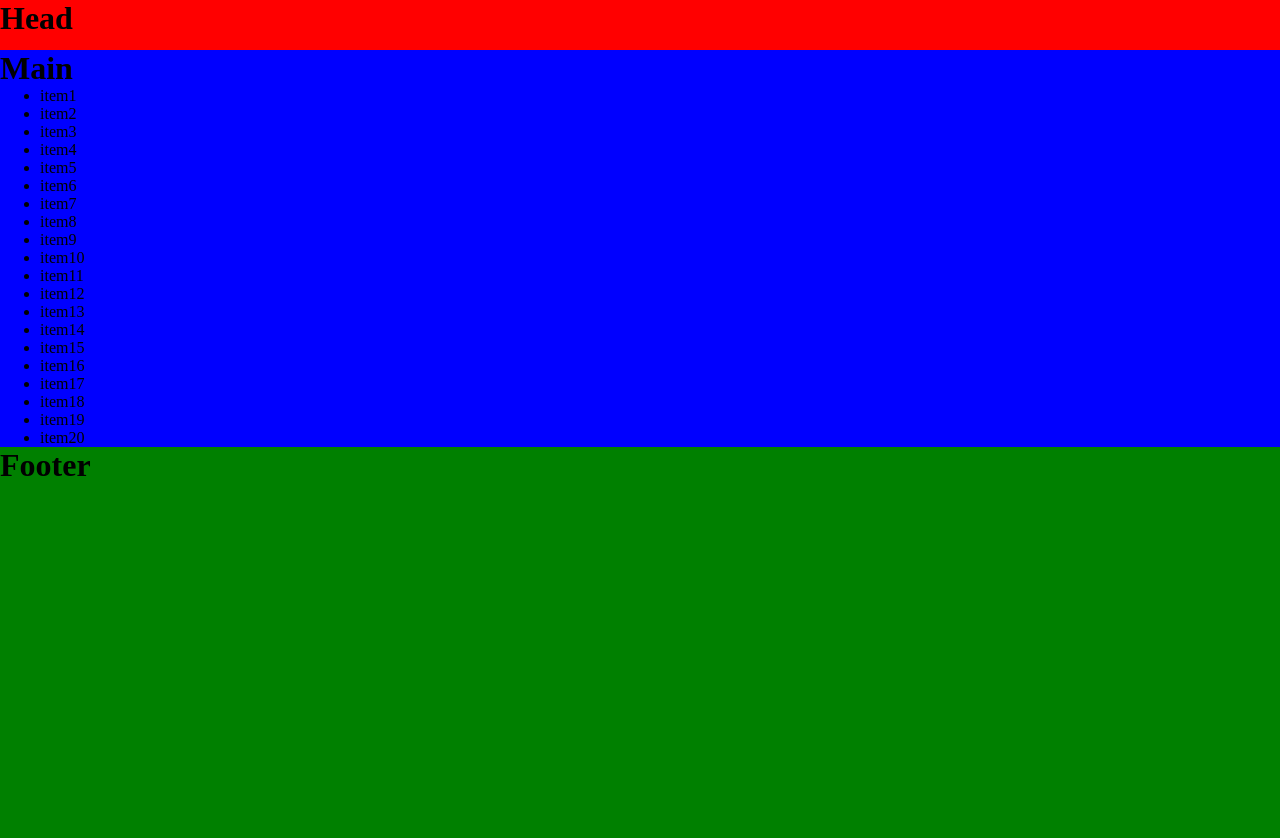
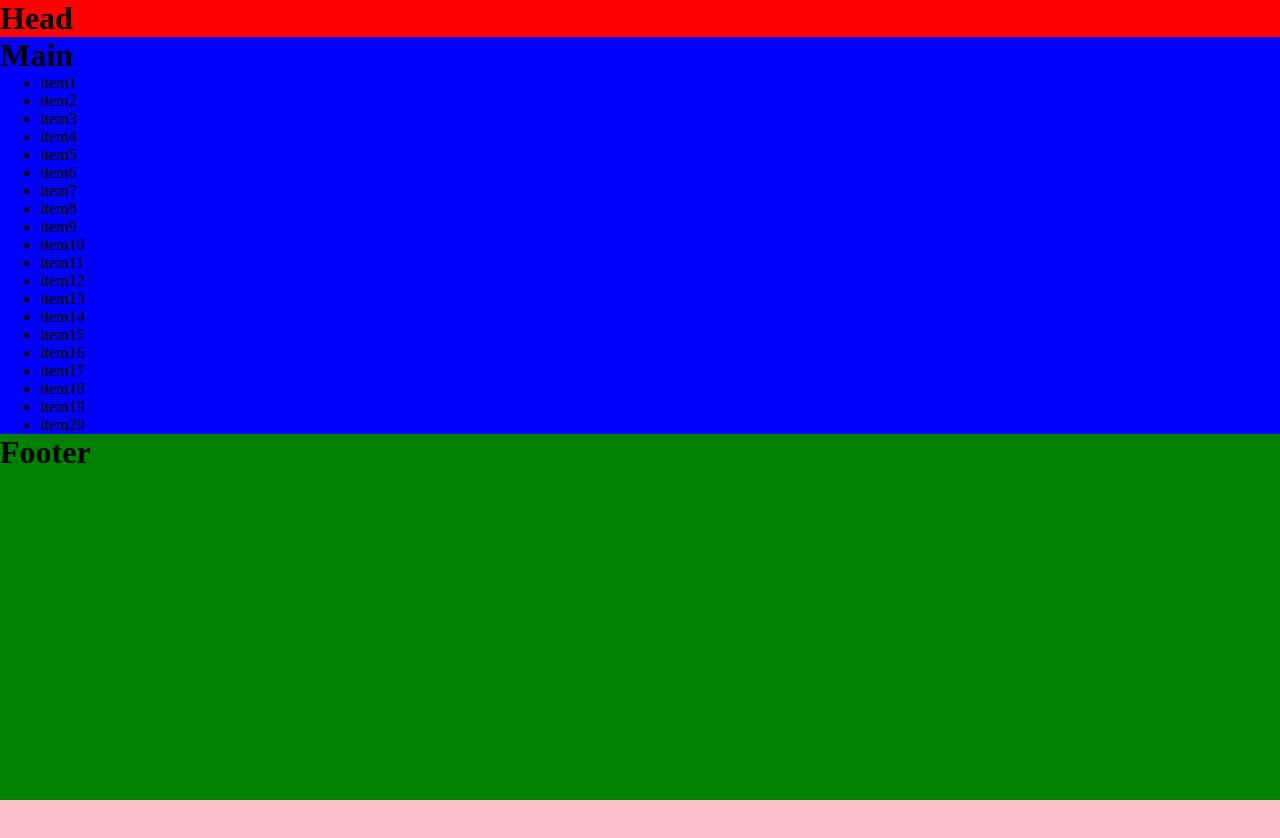
Before and after one commit to shermam/layout-test, a plain HTML site: page index.html in a window 1280 px wide. After the commit the page ends 800 px from the top, so only its background shows below. Drawn offline with Linux system fonts and the light colour scheme.

Commit message:
Dynamic spacing

```diff
--- a/index.html
+++ b/index.html
@@ -39,6 +39,8 @@
         </ul>
     </main>
 
+    <div class="spacer"></div>
+
     <footer>
         <h1>Footer</h1>
     </footer>
--- a/style.css
+++ b/style.css
@@ -5,6 +5,17 @@ ul {
     margin: 0;
 }
 
+html {
+    height: 100%;
+}
+
+body {
+    display: flex;
+    flex-direction: column;
+    height: 100%;
+    background-color: pink;
+    justify-content: space-between;
+}
 
 
 header {
@@ -24,8 +35,6 @@ footer {
     bottom: 0;
 }
 
-@media (min-height: 930px) {
-    footer {
-        position: fixed;
-    }
+.spacer {
+    flex: 1;
 }
```
